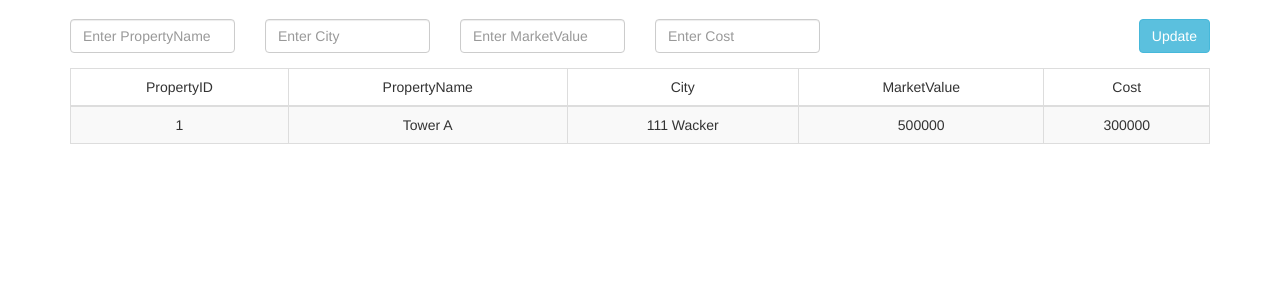
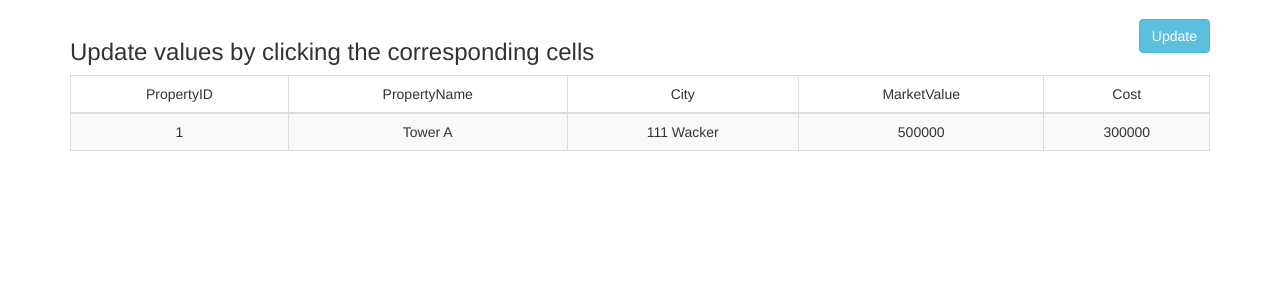
Before and after one commit to jchen008/Property-Management-Website, a Flask app: page /task3_edit/1 in a window 1280 px wide. Shown: the part 51-351 px from the top of the page. Run offline with Flask 2, Linux system fonts and the light colour scheme; data comes from the database, SQL or seed files in the repository; both versions use the stored data as it was after the commit; some libraries are stand-ins or nearby versions.

Commit message:
enable inline edit

```diff
--- a/static/js/property.js
+++ b/static/js/property.js
@@ -25,10 +25,11 @@ function update_data(event){
     event.preventDefault();
     console.log('update Data');
     var json_data = { "PropertyID" : $('#property_id').val(),
-                    "PropertyName": $('#name').val(),
-                     "City": $('#city').val(),
-                     "MarketValue": $('#value').val(),
-                     "Cost": $('#cost').val()};
+                    "PropertyName": $('#name').text(),
+                     "City": $('#city').text(),
+                     "MarketValue": $('#value').text(),
+                     "Cost": $('#cost').text()};
+    console.log(json_data)
 
     var input_data = JSON.stringify(json_data);
     $.ajax({
--- a/templates/edit.html
+++ b/templates/edit.html
@@ -41,27 +41,10 @@
           <input type="hidden" value="{{id}}" id='property_id' >
             <form method="post" novalidate="novalidate">
                     <div class="row">
-                        <div class="col-sm-2">
-                        <div class="form-group">
-                            <input type="text" class="form-control" name="name" id="name" placeholder="Enter PropertyName" required>
-                        </div>
-                        </div>
-                        <div class="col-sm-2">
-                        <div class="form-group">
-                            <input type="text" class="form-control" name="city" id="city" placeholder="Enter City" required>
-                        </div>
-                        </div>
-                        <div class="col-sm-2">
-                            <div class="form-group">
-                                <input type="text" class="form-control" name="value" id="value" placeholder="Enter MarketValue" required>
-                            </div>
-                        </div>
-                        <div class="col-sm-2">
-                            <div class="form-group">
-                                <input type="text" class="form-control" name="cost" id="cost" placeholder="Enter Cost" required>
-                            </div>
-                        </div>
-                        <div class="col-sm-4">
+                      <div class="col-sm-9">
+                        <h3>Update values by clicking the corresponding cells</h3>
+                      </div>
+                        <div class="col-sm-3">
                            <div class="form-group">
                                <button type="submit" name="update1" id="update1" value="Update" class="btn btn-info pull-right" required="required">Update</button>
                            </div>
@@ -85,10 +68,10 @@
                      {% for row in Query1 %}
                         <tr>
                            <td>{{row["PropertyID"]}}</td>
-                           <td contenteditable="true">{{row["PropertyName"]}}</td>
-                           <td contenteditable="true"> {{row["City"]}}</td>
-                           <td contenteditable="true">{{row['MarketValue']}}</td>
-                           <td contenteditable="true">{{row['Cost']}}</td>
+                           <td contenteditable="true" name="name" id="name">{{row["PropertyName"]}}</td>
+                           <td contenteditable="true" name="city" id="city"> {{row["City"]}}</td>
+                           <td contenteditable="true" name="value" id="value">{{row['MarketValue']}}</td>
+                           <td contenteditable="true" name="cost" id="cost">{{row['Cost']}}</td>
                         </tr>
                      {% endfor %}
                   </table>
```
Also changed, not shown: Database.db.
